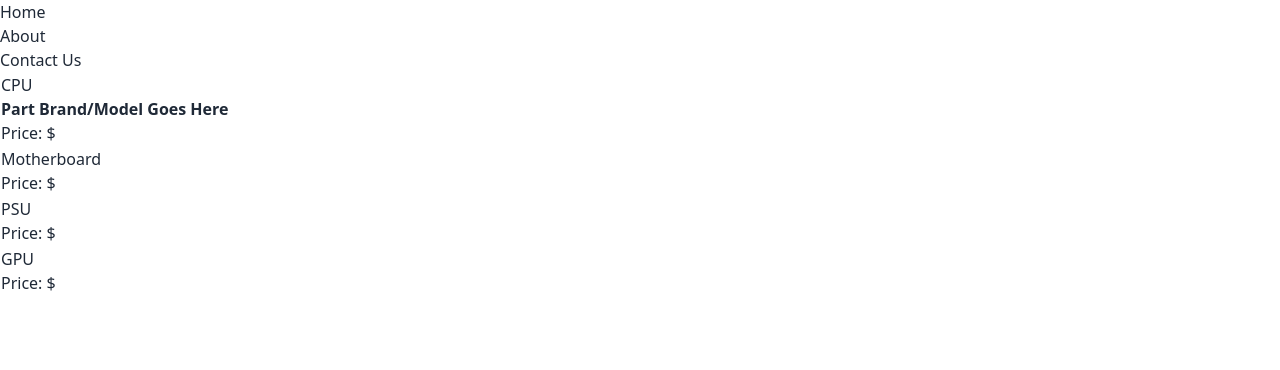
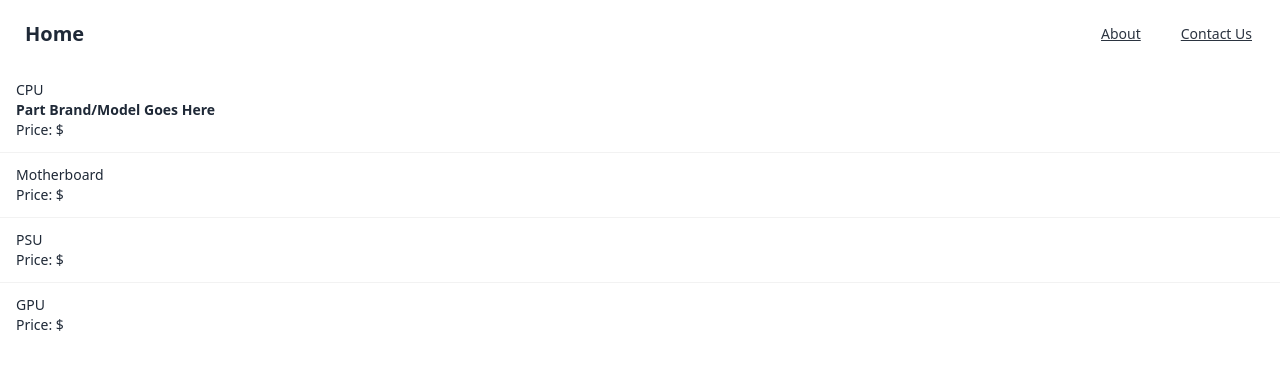
Before and after one commit to o-b3d/simple-pc-part-picker, a React app: page / in a window 1280 px wide. Shown: the top 370 px of the page. Built offline with nearby package versions, Linux system fonts and the light colour scheme; the HTML template or start-up script is replaced by a standard one.

Commit message:
did some styling and add ui framework

```diff
--- a/src/App.jsx
+++ b/src/App.jsx
@@ -17,9 +17,9 @@
 
 function Home() {
   return (
-    <div className="bg-base-100">
+    <div className="overflow-x-auto bg-base-100">
       {/*In a Table, need to add a tbody, or similar, tag as parents to tr tags -OG*/}
-      <table>
+      <table className="table">
         <tbody>
           <tr>
             <td>
--- a/src/navbar.jsx
+++ b/src/navbar.jsx
@@ -2,19 +2,31 @@
 
 function Navbar() {
   return (
-    <nav>
-      <ul>
-        <li>
-          <Link to="/">Home</Link>
-        </li>
-        <li>
-          <Link to="/about">About</Link>
-        </li>
-        <li>
-          <Link to="/contact">Contact Us</Link>
-        </li>
-      </ul>
-    </nav>
+    <div className="navbar bg-base-100">
+      <div className="flex-1">
+        <Link className="btn btn-ghost text-xl" to="/">
+          Home
+        </Link>
+      </div>
+      <div className="flex-none">
+        <ul className="menu menu-horizontal px-1">
+          <li>
+            <Link className="link link-neutral" to="/about">
+              About
+            </Link>
+          </li>
+        </ul>
+      </div>
+      <div className="flex-none">
+        <ul className="menu menu-horizontal px-1">
+          <li>
+            <Link className="link link-neutral" to="/contact">
+              Contact Us
+            </Link>
+          </li>
+        </ul>
+      </div>
+    </div>
   );
 }
 
```
Also changed, not shown: src/main.jsx (line endings or trailing spaces).
